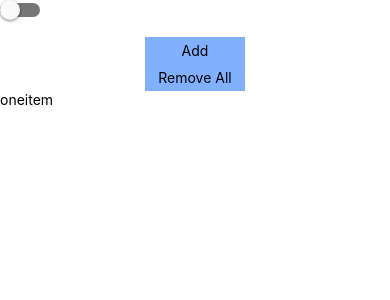
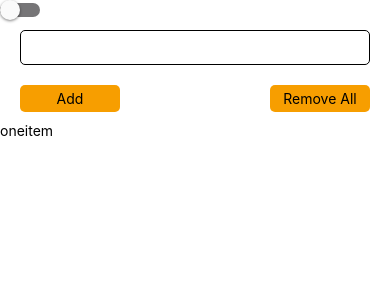
Before and after one commit to LarissaMorrell/rn-list-codetest, a React Native app: screen / in a window 390 px wide. Shown: the top 300 px of the page. Built offline with nearby package versions, Linux system fonts and the light colour scheme.

Commit message:
Basic styles

```diff
--- a/App.js
+++ b/App.js
@@ -92,8 +92,8 @@ function App() {
       style={{backgroundColor: darkModeEnabled ? '#888' : '#fff'}}>
       <SafeAreaView>
         <Switch
-          trackColor={{false: '#767577', true: '#81b0ff'}}
-          ios_backgroundColor="#3e3e3e"
+          trackColor={{false: '#767577', true: '#f79e00'}}
+          ios_backgroundColor="#0f2544"
           onValueChange={toggleDarkMode}
           value={darkModeEnabled}
         />
@@ -121,9 +121,26 @@ const styles = StyleSheet.create({
   button: {
     width: 100,
     paddingVertical: 5,
-    backgroundColor: '#81b0ff',
+    backgroundColor: '#f79e00',
     alignItems: 'center',
     alignSelf: 'center',
+    borderRadius: 5,
+  },
+  buttonContainer: {
+    flexDirection: 'row',
+    justifyContent: 'space-between',
+    marginVertical: 10,
+    marginHorizontal: 20,
+
+  },
+  input: {
+    borderWidth: 1,
+    borderRadius: 5,
+    padding: 8,
+  },
+  inputContainer: {
+    marginVertical: 10,
+    marginHorizontal: 20,
   },
 });
 
```
